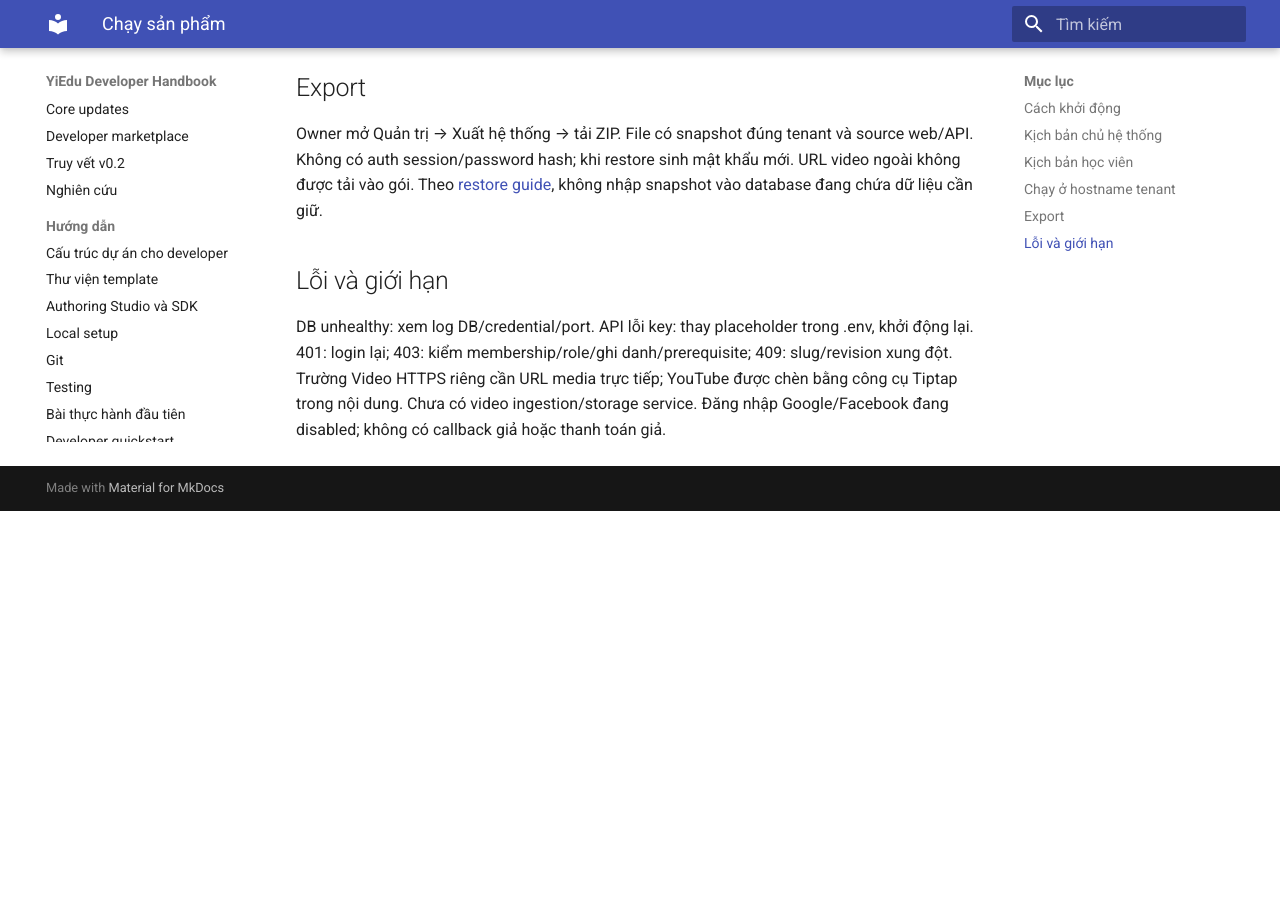
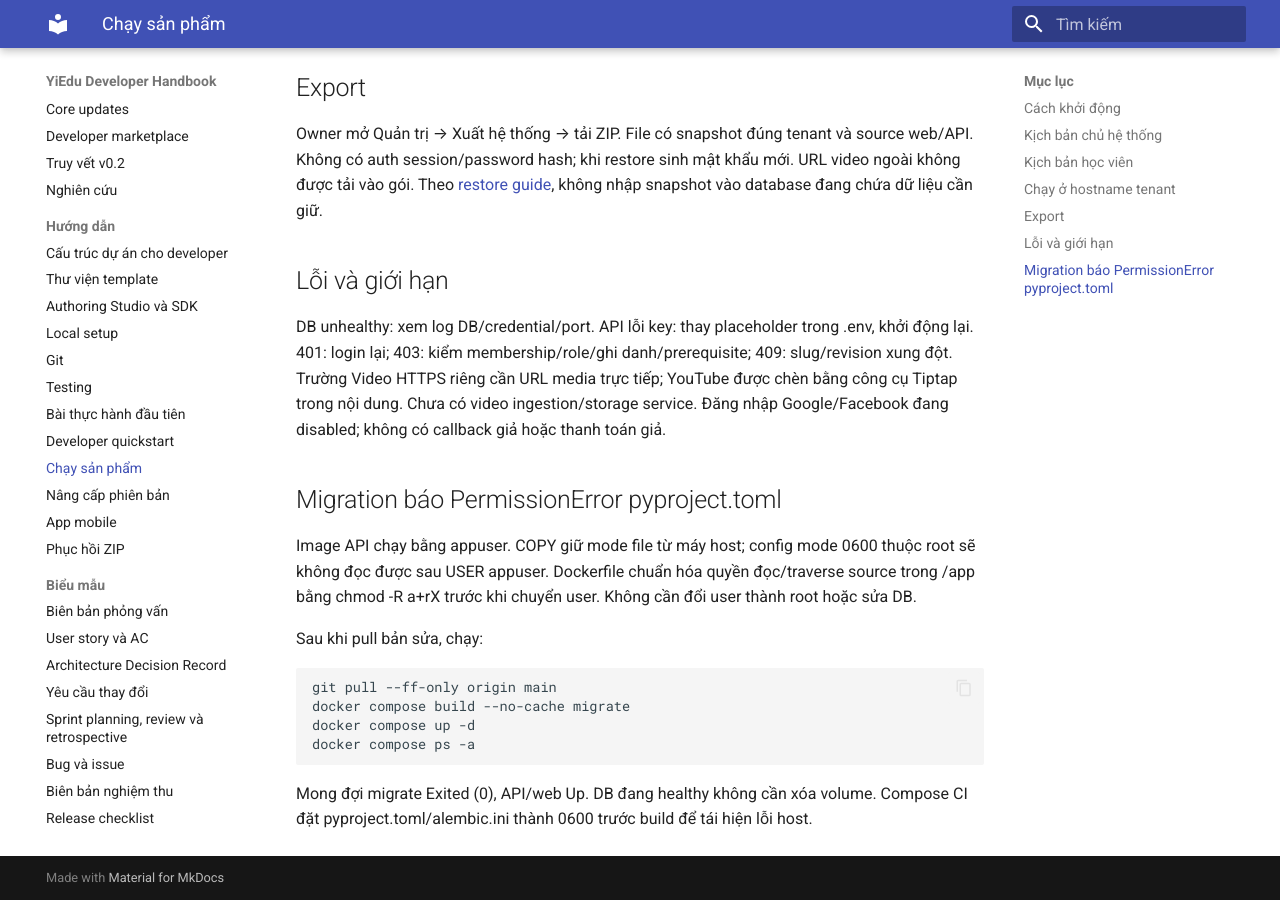
Before and after one commit to tuantruong1368/yiedu, an MkDocs documentation site: the page built from handbook/guides/product-local.md, in a window 1280 px wide and 900 px high, scrolled down 1278 px. Built offline with MkDocs 1.6.1 and Material for MkDocs 9.7.7, drawn with Linux system fonts in a browser that asks for light colours; before the commit the page ends 1789 px from its top, so only the background shows below that.

Commit message:
fix: normalize Docker source permissions for non-root migration user

````diff
--- a/handbook/guides/product-local.md
+++ b/handbook/guides/product-local.md
@@ -53,3 +53,21 @@
 Trường Video HTTPS riêng cần URL media trực tiếp; YouTube được chèn bằng công cụ Tiptap trong nội dung.
 Chưa có video ingestion/storage service.
 Đăng nhập Google/Facebook đang disabled; không có callback giả hoặc thanh toán giả.
+
+## Migration báo PermissionError pyproject.toml
+
+Image API chạy bằng appuser. COPY giữ mode file từ máy host; config mode 0600 thuộc root
+sẽ không đọc được sau USER appuser. Dockerfile chuẩn hóa quyền đọc/traverse source trong
+/app bằng chmod -R a+rX trước khi chuyển user. Không cần đổi user thành root hoặc sửa DB.
+
+Sau khi pull bản sửa, chạy:
+
+```bash
+git pull --ff-only origin main
+docker compose build --no-cache migrate
+docker compose up -d
+docker compose ps -a
+```
+
+Mong đợi migrate Exited (0), API/web Up. DB đang healthy không cần xóa volume.
+Compose CI đặt pyproject.toml/alembic.ini thành 0600 trước build để tái hiện lỗi host.
````
Also changed, not shown: 2 other files.
